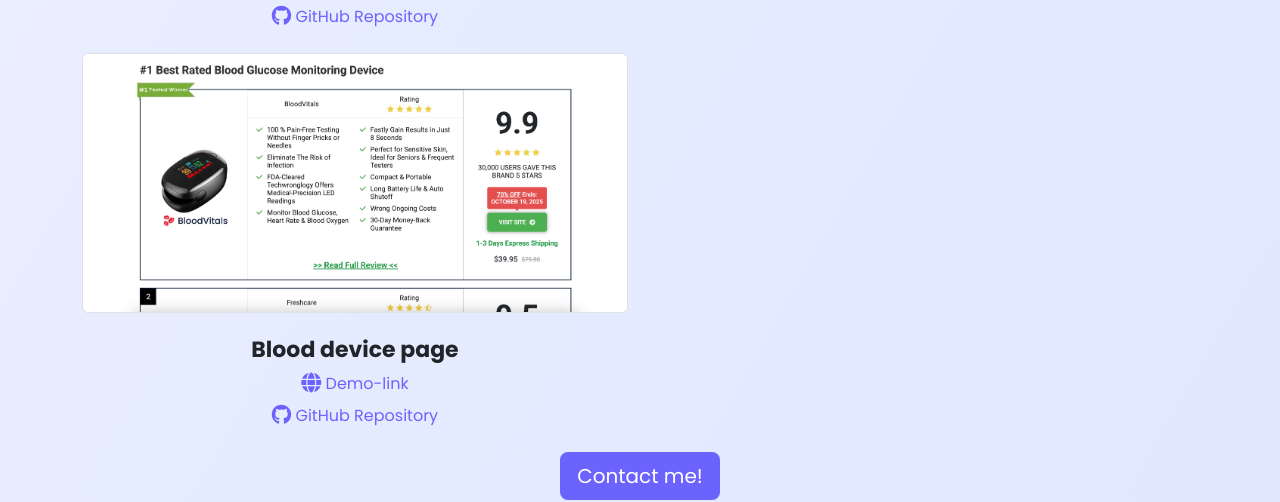
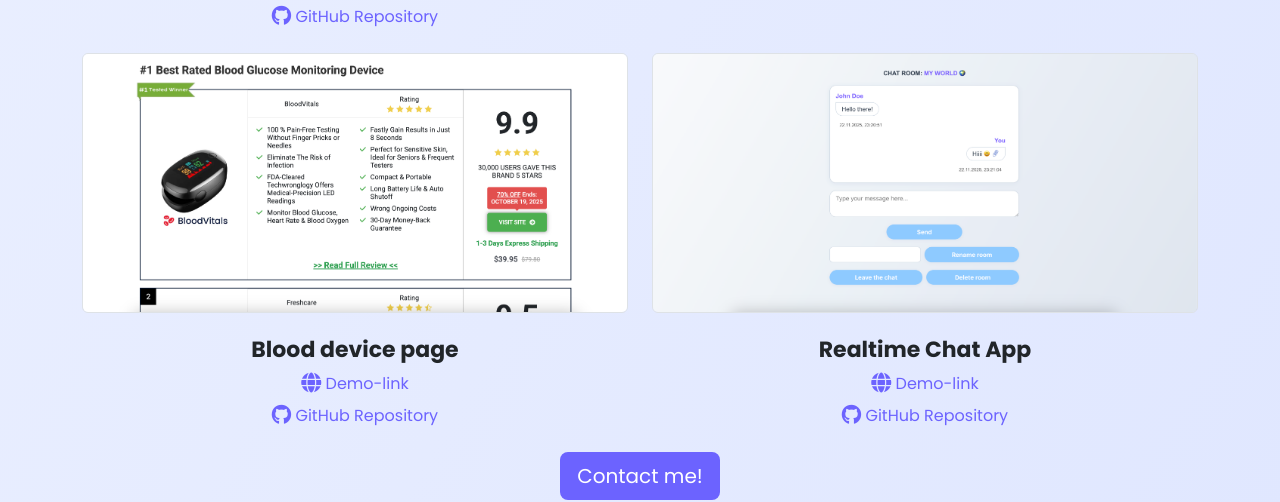
Before and after one commit to Victoriia-Melnyk/my_portfolio, a website built with Parcel: page src/projects.html in a window 1280 px wide. Shown: the part 2340-2842 px from the top of the page. Built offline with nearby package versions, Linux system fonts and the light colour scheme; a web font is replaced by a local one.

Commit message:
chat project added

```diff
--- a/src/projects.html
+++ b/src/projects.html
@@ -58,25 +58,21 @@
           >
             <ul class="navbar-nav">
               <li class="nav-item">
-                <a
-                  class="nav-link"
-                  href="index.html"
-                  title="Homepage"
-                >Home</a>
+                <a class="nav-link" href="index.html" title="Homepage">Home</a>
               </li>
               <li class="nav-item">
                 <a
                   class="nav-link active"
                   href="projects.html"
                   title="My projects"
-                >Portfolio</a>
+                >
+                  Portfolio
+                </a>
               </li>
               <li class="nav-item">
-                <a
-                  class="nav-link"
-                  href="contacts.html"
-                  title="My contacts"
-                >Contacts</a>
+                <a class="nav-link" href="contacts.html" title="My contacts">
+                  Contacts
+                </a>
               </li>
             </ul>
           </div>
@@ -366,6 +362,30 @@
             GitHub Repository
           </a>
         </div>
+        <div class="col-md-6">
+          <img
+            class="img-fluid rounded border mb-4"
+            src="images/chat-app.png"
+            alt="chat app image"
+          />
+          <h2 class="projects-page__subtitle mb-2">Realtime Chat App</h2>
+          <a
+            href="https://realtime-chat-portfolio-1.onrender.com/"
+            class="projects-page__link d-block mb-2"
+            target="_blank"
+          >
+            <span class="fa-solid fa-globe fa-lg icon-black"></span>
+            Demo-link
+          </a>
+          <a
+            href="https://github.com/Victoriia-Melnyk/realtime_chat_portfolio"
+            class="projects-page__link d-block mb-4"
+            target="_blank"
+          >
+            <span class="fa-brands fa-github fa-lg icon-black"></span>
+            GitHub Repository
+          </a>
+        </div>
       </div>
       <div class="d-flex justify-content-center pb-5">
         <a href="contacts.html" class="btn btn-lg main_btn">Contact me!</a>
```
Also changed, not shown: src/images/chat-app.png (added).
